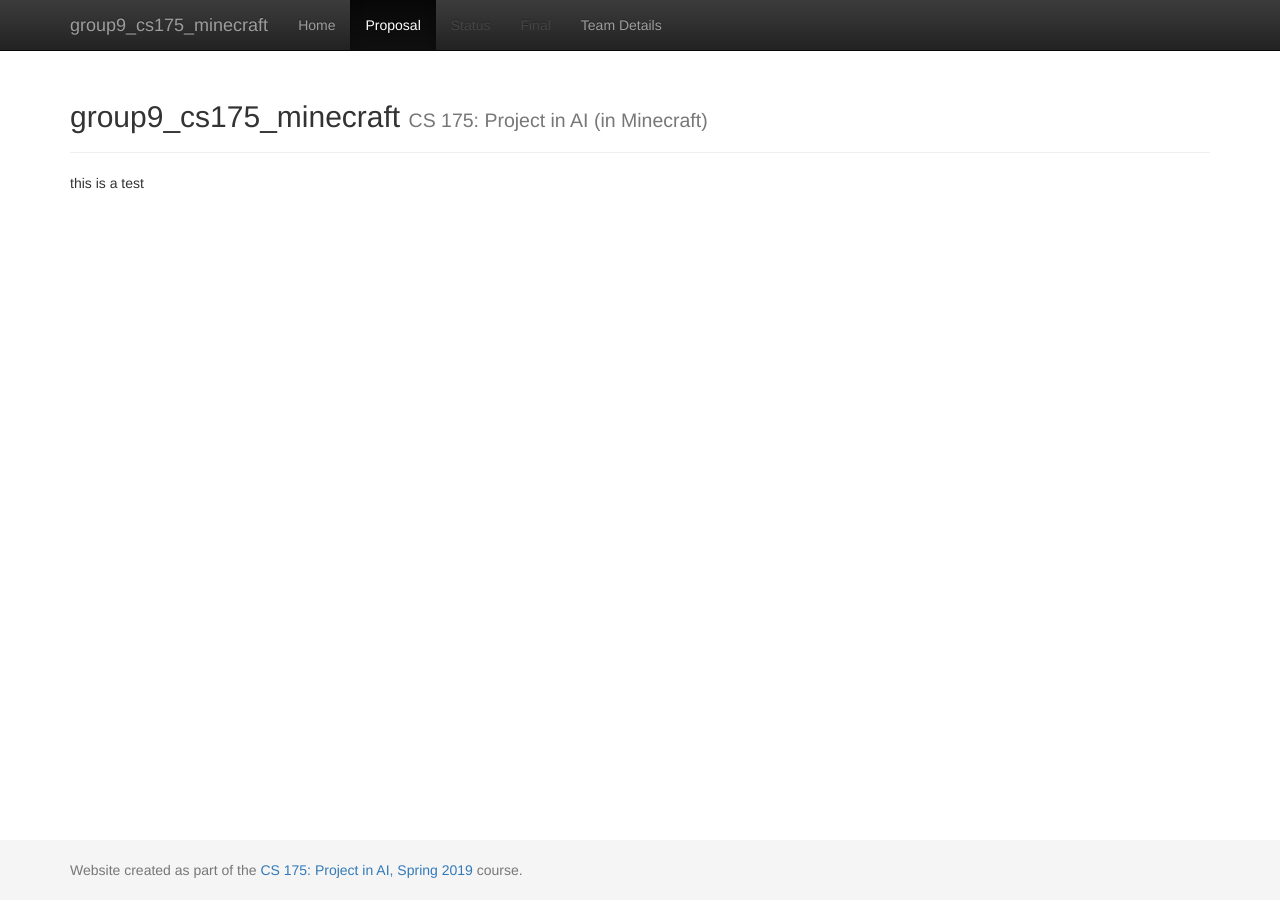
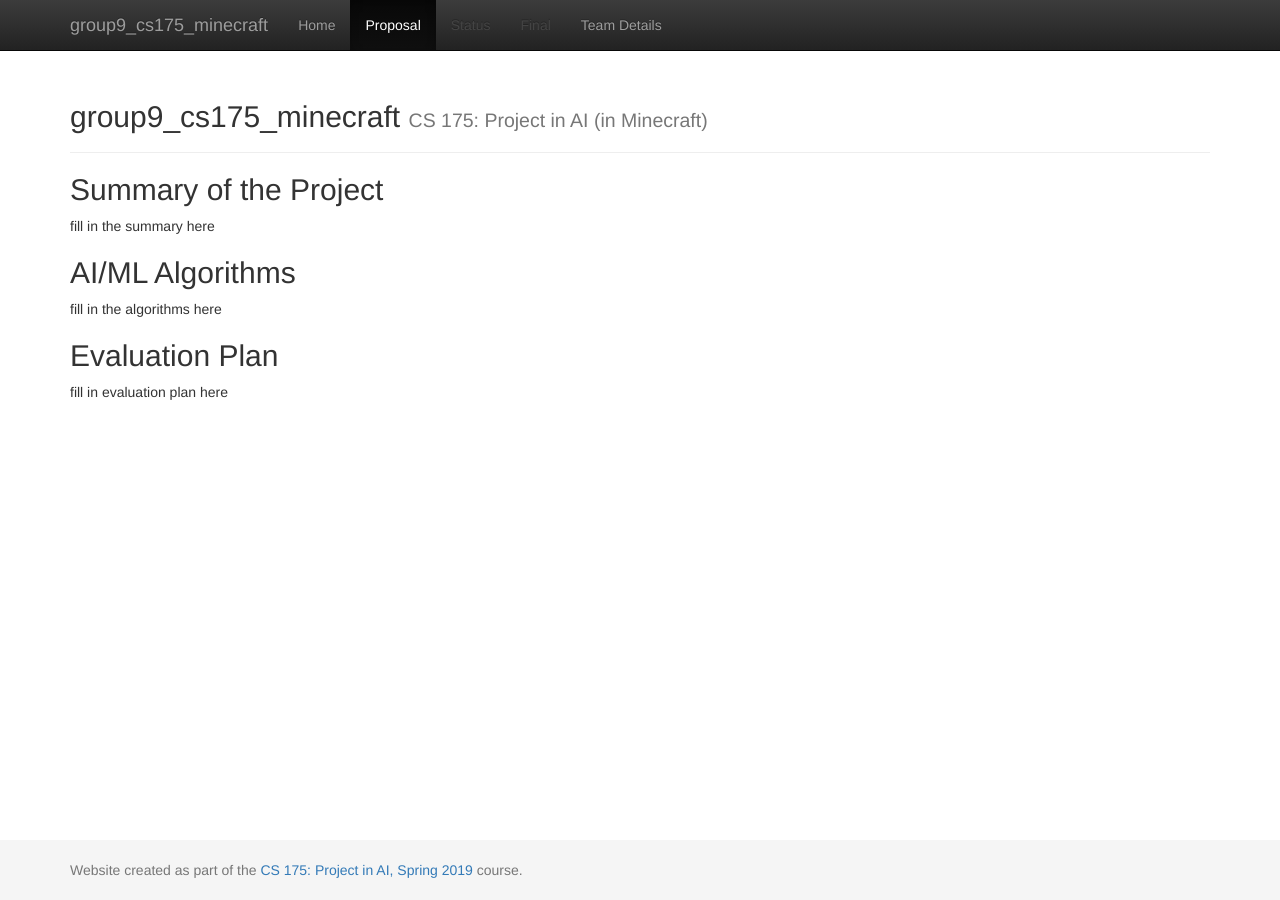
Before and after one commit to jeffomidvaran/TheBlockouts, a Jekyll site: the page built from docs/proposal.md, in a window 1280 px wide. Built offline with Jekyll 4.4.1, drawn with Linux system fonts in a browser that asks for light colours.

Commit message:
adding field headers

```diff
--- a/docs/proposal.md
+++ b/docs/proposal.md
@@ -3,5 +3,18 @@ layout: default
 title:  Proposal
 ---
 
+## Summary of the Project
 
-this is a test
+fill in the summary here
+
+
+## AI/ML Algorithms
+
+
+fill in the algorithms here
+
+
+## Evaluation Plan
+
+
+fill in evaluation plan here
```
